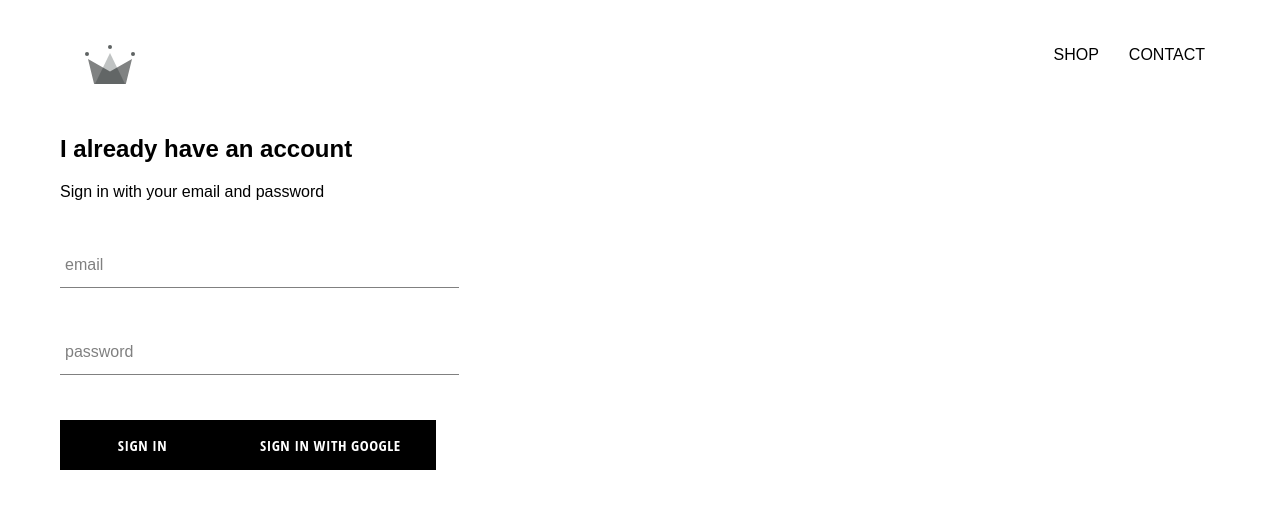
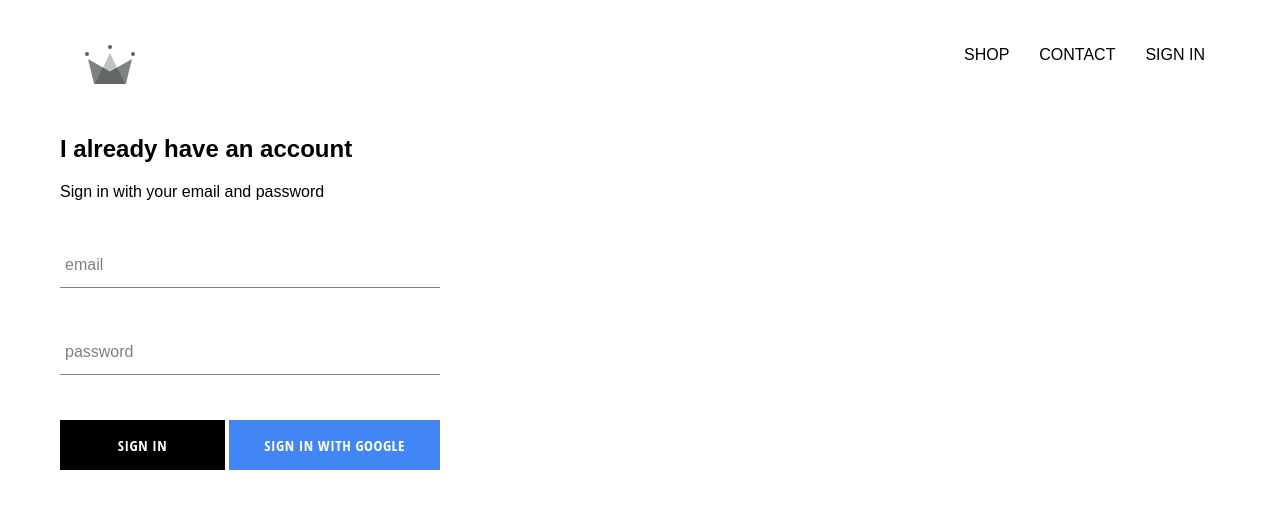
Before and after one commit to tuxfy/crwnClothing, a React (Create React App) app: page /signin in a window 1280 px wide. Shown: the top 508 px of the page. Built offline with nearby package versions, Linux system fonts and the light colour scheme; no server answers.

Commit message:
added sign-out + sign form styles

```diff
--- a/src/App.css
+++ b/src/App.css
@@ -7,3 +7,7 @@
     text-decoration: none;
     color: black;
 }
+
+* {
+    box-sizing: border-box;
+}
--- a/src/App.js
+++ b/src/App.js
@@ -5,19 +5,42 @@
 import Header from './components/header/header.component';
 import HomePage from './pages/homepage/hompepage.component';
 import Shop from './pages/shop/shop.component';
-import SignInAndSigOut from './pages/sigin-in-and-sign-up/sigin-in-and-sign-up';
+import SignInAndSignOut from './pages/sign-in-and-sign-up/sign-in-and-sign-up';
+import { auth } from './firebase/firebase.utils';
 
-function App() {
+class App extends React.Component {
+  constructor() {
+    super();
+
+    this.state = {
+      currentUser: null
+    }
+  }
+
+  unsubscribeFromAuth = null;
+
+  componentDidMount() {
+    this.unsubscribeFromAuth = auth.onAuthStateChanged(user => {
+      this.setState({ currentUser: user });
+    })
+  }
+
+  componentWillUnmount() {
+    this.unsubscribeFromAuth();
+  }
+
+  render() {
     return (
       <div>
-      <Header />
+        <Header currentUser={this.state.currentUser} />
         <Switch>
           <Route exact path='/' component={HomePage} />
           <Route path='/shop' component={Shop} />
-        <Route path='/signin' component={SignInAndSigOut} />
+          <Route path='/signin' component={SignInAndSignOut} />
         </Switch>
       </div>
     );
   }
+}
 
 export default App;
--- a/src/components/custom-button/custom-button.component.jsx
+++ b/src/components/custom-button/custom-button.component.jsx
@@ -3,9 +3,10 @@
 
 import './custom-button.styles.scss';
 
-const CustomButton = ({ children, ...otherProps } ) => {
+const CustomButton = ({ children, isGoogleSignIn, ...otherProps } ) => {
   return (
-    <button className='custom-button' {...otherProps}>
+    <button
+      className={`${isGoogleSignIn ? 'google-sign-in' : ''} custom-button`} {...otherProps}>
       {children}
     </button>
   );
--- a/src/components/custom-button/custom-button.styles.scss
+++ b/src/components/custom-button/custom-button.styles.scss
@@ -19,4 +19,14 @@
     color: black;
     border: 1px solid black;
   }
+
+  &.google-sign-in {
+    background-color: #4285f4;
+    color: white;
+
+    &:hover {
+      background-color: #357ae8;
+      border: none;
+    }
+  }
 }
--- a/src/components/header/header.component.jsx
+++ b/src/components/header/header.component.jsx
@@ -1,10 +1,11 @@
 import React from 'react';
 import { Link } from 'react-router-dom';
 import { ReactComponent as Logo } from '../../assets/crown.svg';
+import { auth } from '../../firebase/firebase.utils';
 
 import './header.styles.scss';
 
-const Header = () => {
+const Header = ({ currentUser }) => {
   return (
     <div className="header">
       <Link className="logo-container" to="/">
@@ -17,6 +18,14 @@
         <Link className="option" to="/contact">
           CONTACT
         </Link>
+        {
+          currentUser ?
+            <div className="option" onClick={ () => auth.signOut() }>SIGN OUT</div>
+            :
+            <Link className="option" to="/signin">
+              SIGN IN
+            </Link>
+        }
       </div>
     </div>
   );
--- a/src/components/header/header.styles.scss
+++ b/src/components/header/header.styles.scss
@@ -20,6 +20,7 @@
 
     .option{
       padding: 10px 15px;
+      cursor: pointer;
     }
   }
 }
--- a/src/components/sign-in/sign-in.component.jsx
+++ b/src/components/sign-in/sign-in.component.jsx
@@ -47,13 +47,13 @@
             value={this.state.password}
             required />
 
-          <CustomButton type='submit'>
-            Sign In
-          </CustomButton>
-          <CustomButton type='button' onClick={signInWithGoogle}>
-            {' '}
-            Sign In With Google{' '}
-          </CustomButton>
+          <div className="buttons">
+              <CustomButton type='submit'> Sign in </CustomButton>
+              <CustomButton onClick={signInWithGoogle} isGoogleSignIn>
+                Sign in with Google
+              </CustomButton>
+          </div>
+
         </form>
       </div>
     );
--- a/src/components/sign-in/sign-in.styles.scss
+++ b/src/components/sign-in/sign-in.styles.scss
@@ -1,9 +1,14 @@
-.sign-in{
-  width: 30vw;
+.sign-in {
+  width: 380px;
   display: flex;
   flex-direction: column;
 
-  .title{
+  .title {
     margin: 10px 0;
   }
+
+  .buttons {
+    display: flex;
+    justify-content: space-between;
+  }
 }
--- a/src/pages/sigin-in-and-sign-up/sigin-in-and-sign-up.jsx
+++ b/src/pages/sign-in-and-sign-up/sign-in-and-sign-up.jsx
@@ -1,11 +1,10 @@
 import React from 'react';
 
-import SigIn from '../../components/sign-in/sign-in.component';
 import SignIn from '../../components/sign-in/sign-in.component';
 
 const SignInAndSignUp = () => {
   return (
-    <div className="sigin-in-and-sign-up">
+    <div className="sign-in-and-sign-up">
       <SignIn />
     </div>
   );
```
Also changed, not shown: src/pages/sign-in-and-sign-up/signin-in-and-sign-up.scss (added). Lines whose indentation alone changed are shown as unchanged.
